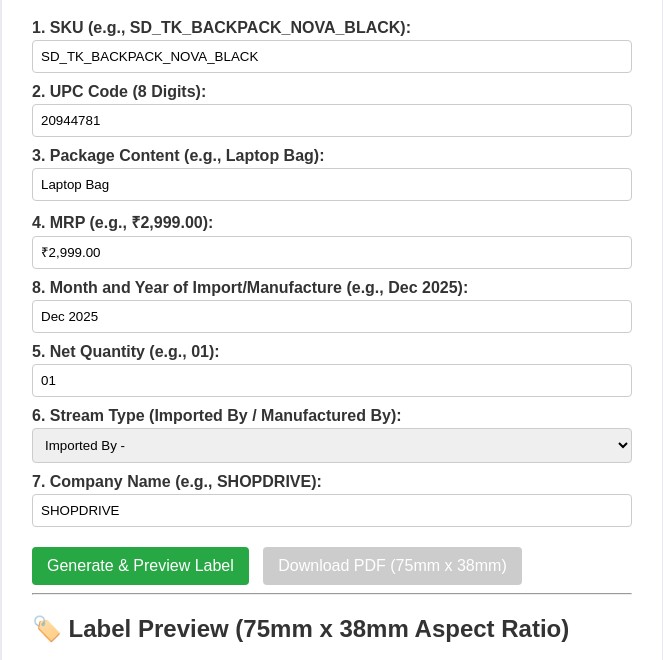
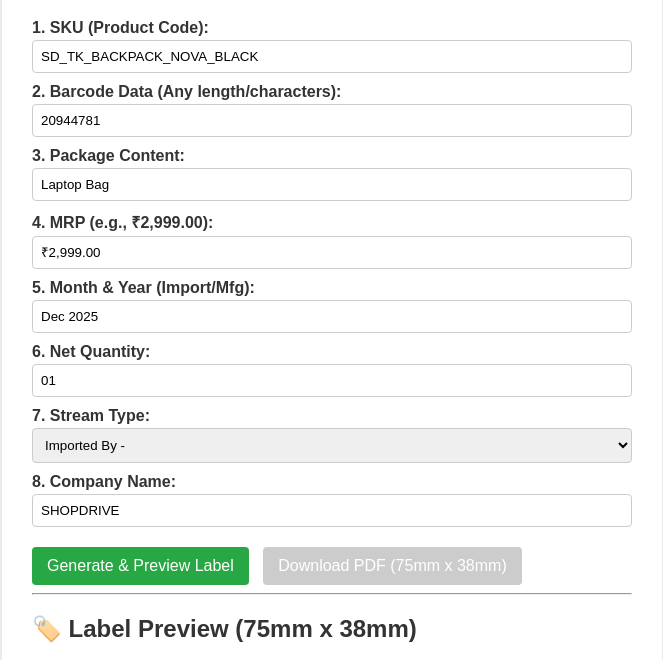
Before and after one commit to Rahul2254/Detailed_Barcode_Generator, a plain HTML site: page index.html in a window 1280 px wide. Shown: the part 112-772 px from the top of the page, without its empty margins (308-971 px from the left). Drawn offline with nearby package versions, Linux system fonts and the light colour scheme; a script that the page names is missing.

Commit message:
Update index.html

```diff
--- a/index.html
+++ b/index.html
@@ -9,7 +9,6 @@
     <script src="https://cdn.jsdelivr.net/npm/jsbarcode@3.11.6/dist/JsBarcode.all.min.js"></script>
     <script src="https://cdnjs.cloudflare.com/ajax/libs/jspdf/2.5.1/jspdf.umd.min.js"></script>
     <script src="https://cdnjs.cloudflare.com/ajax/libs/html2canvas/1.4.1/html2canvas.min.js"></script>
-
 </head>
 <body>
 
@@ -17,36 +16,32 @@
         <h1>📦 Detailed Product Label Generator</h1>
 
         <div class="input-section">
-            <label for="sku-input">1. SKU (e.g., SD_TK_BACKPACK_NOVA_BLACK):</label>
+            <label for="sku-input">1. SKU (Product Code):</label>
             <input type="text" id="sku-input" value="SD_TK_BACKPACK_NOVA_BLACK">
 
-            <label for="upc-input">2. UPC Code (8 Digits):</label>
-            <input type="text" id="upc-input" maxlength="8" value="20944781">
+            <label for="upc-input">2. Barcode Data (Any length/characters):</label>
+            <input type="text" id="upc-input" value="20944781">
 
-            <label for="package-content-input">3. Package Content (e.g., Laptop Bag):</label>
+            <label for="package-content-input">3. Package Content:</label>
             <input type="text" id="package-content-input" value="Laptop Bag">
 
             <label for="mrp-input">4. MRP (e.g., ₹2,999.00):</label>
             <input type="text" id="mrp-input" value="₹2,999.00">
 
-            <label for="doi-input">8. Month and Year of Import/Manufacture (e.g., Dec 2025):</label>
+            <label for="doi-input">5. Month & Year (Import/Mfg):</label>
             <input type="text" id="doi-input" value="Dec 2025">
 
-            <label for="net-quantity-input">5. Net Quantity (e.g., 01):</label>
+            <label for="net-quantity-input">6. Net Quantity:</label>
             <input type="text" id="net-quantity-input" value="01">
 
-            <label for="stream-select">6. Stream Type (Imported By / Manufactured By):</label>
+            <label for="stream-select">7. Stream Type:</label>
              <select id="stream-select">
                  <option value="Imported By -">Imported By -</option>
                  <option value="Manufactured By-">Manufactured By-</option>
              </select>
 
-            <label for="company-input">7. Company Name (e.g., SHOPDRIVE):</label>
+            <label for="company-input">8. Company Name:</label>
             <input type="text" id="company-input" value="SHOPDRIVE">
-
-
-
-
 
             <button onclick="generateLabel()">Generate & Preview Label</button>
             <button onclick="downloadPDF()" id="download-btn" disabled>Download PDF (75mm x 38mm)</button>
@@ -54,7 +49,7 @@
 
         <hr>
 
-        <h2>🏷️ Label Preview (75mm x 38mm Aspect Ratio)</h2>
+        <h2>🏷️ Label Preview (75mm x 38mm)</h2>
 
         <div id="label-area">
             <div id="label-content">
@@ -69,7 +64,7 @@
 
                 <div class="split-line">
                     <p class="small-detail-text">
-                        <span id="label-doi-prefix">Date of Import - </span>
+                        <span id="label-doi-prefix">Month and Year of Import - </span>
                         <span id="label-doi"></span>
                     </p>
                 </div>
@@ -81,12 +76,10 @@
 
                 <p class="footer-text">ShopDrive Sr No 37 Near Balaji Hotel, Pune 48</p>
                 <p class="footer-text">Customer Care: shopdrivecare@gmail.com 8999294802</p>
-
             </div>
         </div>
     </div>
 
     <script src="script.js"></script>
-
 </body>
 </html>
```
